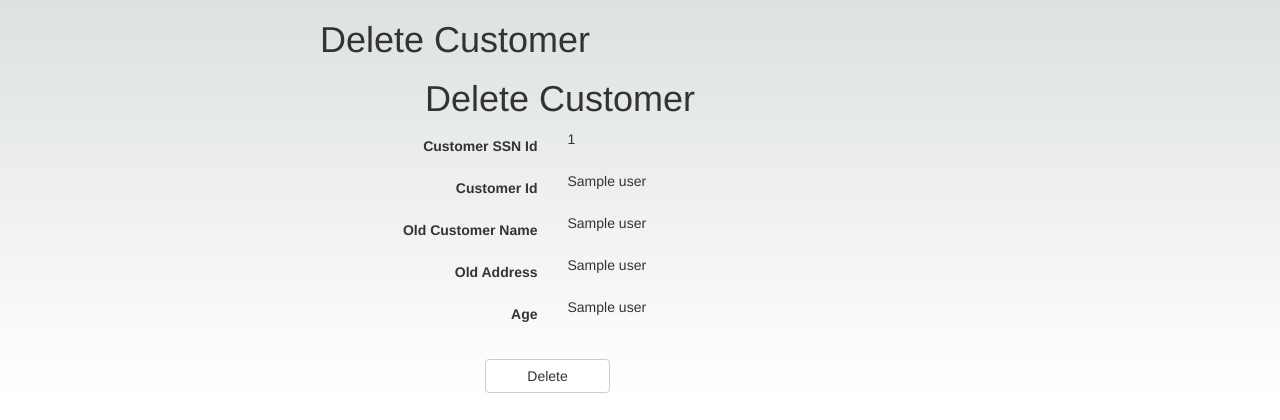
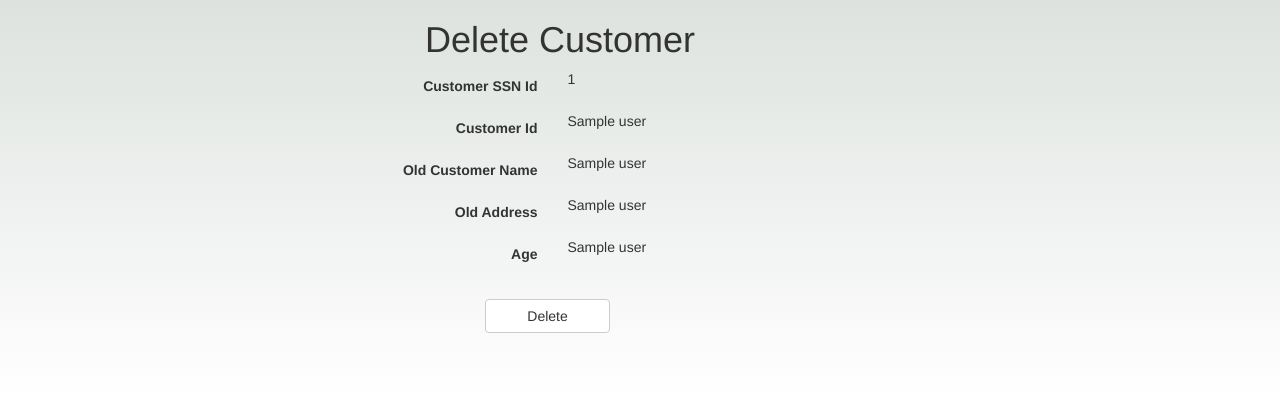
Before and after one commit to varshithrajbasa/RetailBanking, a Flask app: template templates/delete_customer.html in a window 1280 px wide. Shown: the part 90-510 px from the top of the page. Run offline with Flask 2, Linux system fonts and the light colour scheme; the template is opened without the code that fills it: most values are stand-ins (such as "Sample title", 1, 10 or a date in 2020); some libraries are stand-ins or nearby versions.

Commit message:
Update delete_customer.html

```diff
--- a/templates/delete_customer.html
+++ b/templates/delete_customer.html
@@ -1,5 +1,5 @@
 {% extends "layout.html" %} {% block content %}
-<h1>Delete Customer</h1>
+
 <form action="/delete" method="post" class="form-horizontal">
     <h1 style="text-align: center;margin-right: 50%;">Delete Customer</h1>
     <div class="form-group form-inline">
```
